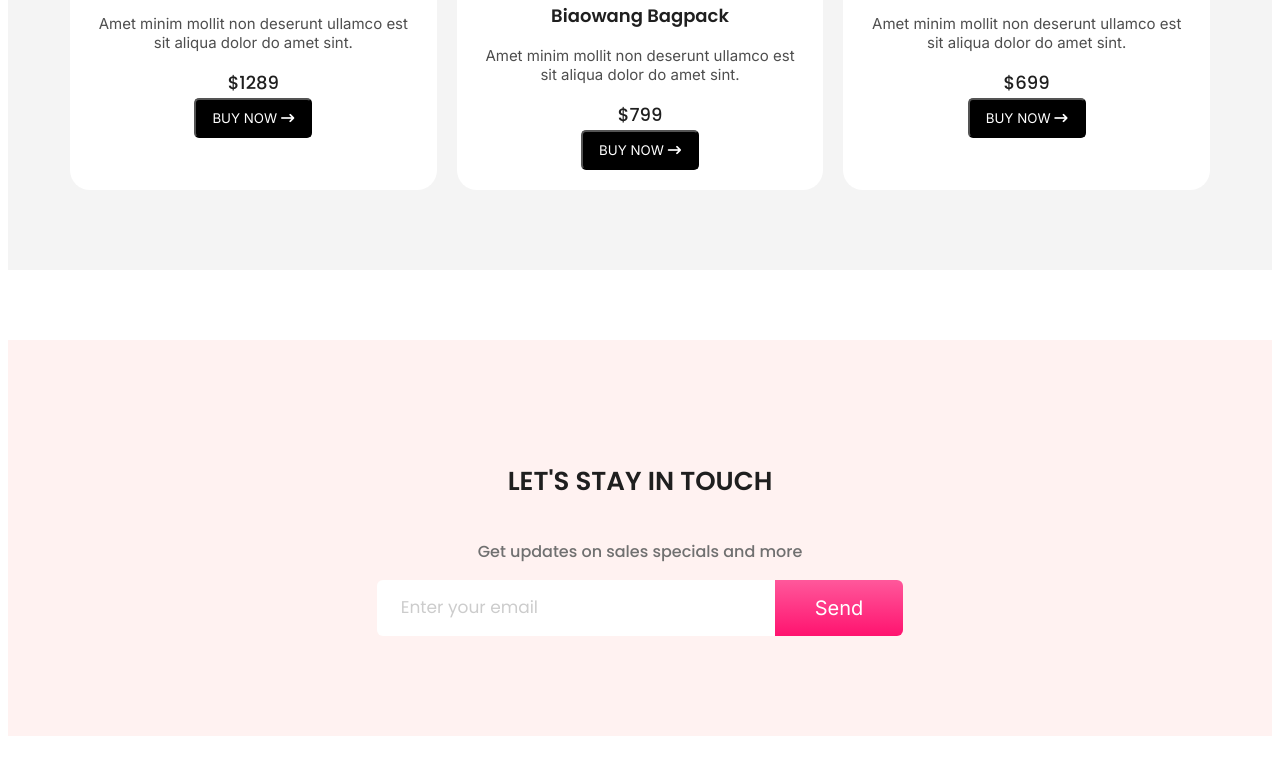
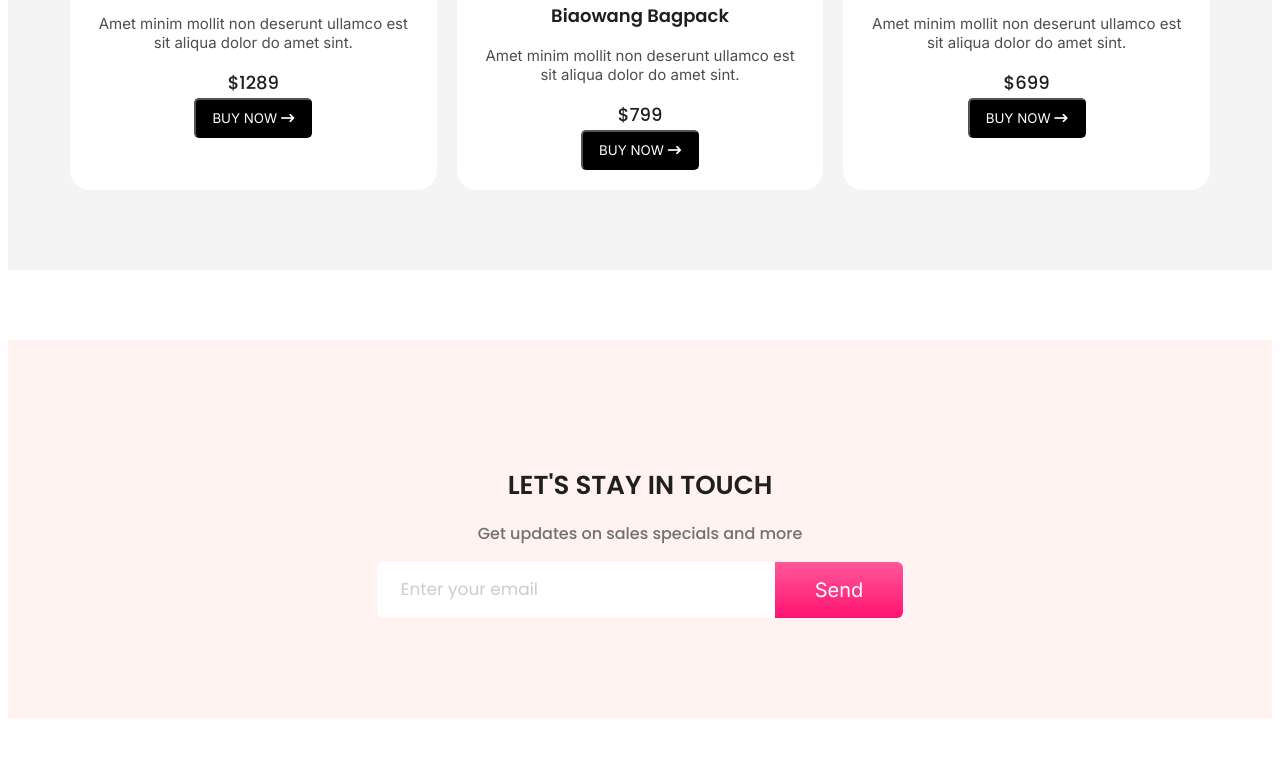
Before and after one commit to rakibhassannayem/panda-commerce, a plain HTML site: page index.html in a window 1280 px wide. Shown: the part 1595-2369 px from the top of the page. Drawn offline with Linux system fonts and the light colour scheme.

Commit message:
seriously done

```diff
--- a/index.html
+++ b/index.html
@@ -137,7 +137,7 @@
     </section>
   </main>
   <footer>
-    <h2>LET'S STAY IN TOUCH</h2>
+    <p class="p1">LET'S STAY IN TOUCH</p>
     <p>Get updates on sales specials and more</p>
     <div class="mail">
       <input type="email" placeholder="Enter your email">
--- a/style.css
+++ b/style.css
@@ -200,12 +200,12 @@ footer{
   padding: 100px;
   margin-bottom: 50px;
 }
-footer h2{
+footer .p1{
   color: #1F1F1F;
   font-family: poppins;
   font-weight: 600;
   font-size: 26px;
-
+  margin-bottom: 0;
 }
 footer p{
   color: #707070;
```
